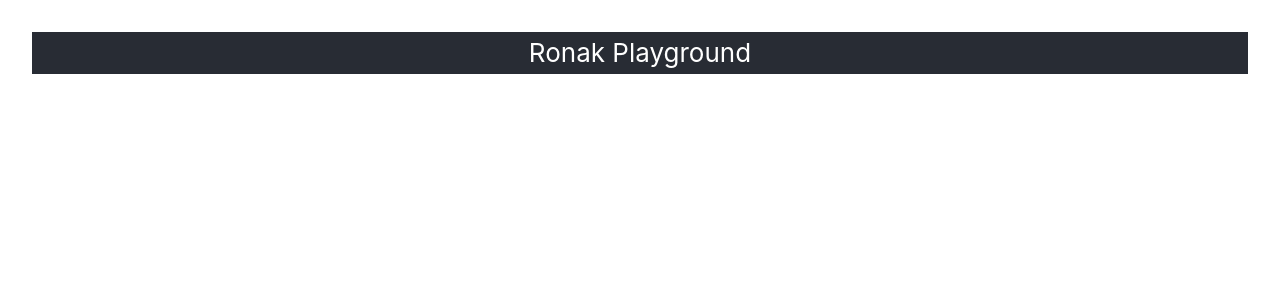
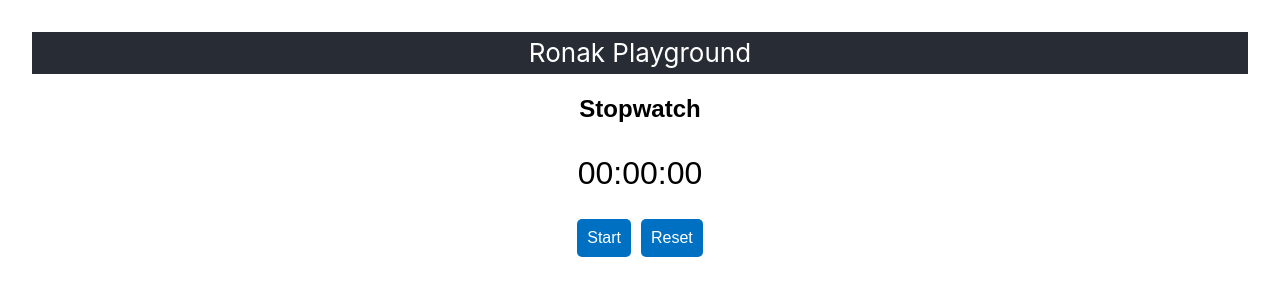
Before and after one commit to 21ronak/ronak-playground, a React (Create React App) app: page /Stopwatch in a window 1280 px wide. Before the commit this address had no page. Shown: the top 300 px of the page. Built offline with nearby package versions, Linux system fonts and the light colour scheme.

Commit message:
Add StopWatch

```diff
--- a/src/App.tsx
+++ b/src/App.tsx
@@ -20,6 +20,7 @@ import SeatBooking from './components/SeatBooking/SeatBooking';
 import PlayerTable from './components/TableSorting';
 import VirtualizedList from './components/VirtualizedList';
 import TableGrid from './components/TableGrid';
+import Stopwatch from './components/StopWatch';
 
 function App() {
   return (
@@ -47,6 +48,7 @@ function App() {
           <Route path="/PlayerTable" element={<PlayerTable />} />
           <Route path="/VirtualizedList" element={<VirtualizedList />} />
           <Route path="/TableGrid" element={<TableGrid />} />
+          <Route path="/Stopwatch" element={<Stopwatch />} />
         </Routes>
       </Router>
     </div>
--- a/src/Home.js
+++ b/src/Home.js
@@ -24,6 +24,7 @@ const Home = () => {
         <li><Link to="/PlayerTable">PlayerTableSort</Link></li>
         <li><Link to="/VirtualizedList">VirtualizedList</Link></li>
         <li><Link to="/TableGrid">TableGrid</Link></li>
+        <li><Link to="/Stopwatch">Stopwatch</Link></li>
       </ul>
     </div>
   );
--- /dev/null
+++ b/src/components/StopWatch.js
@@ -0,0 +1,70 @@
+import React, { useState, useEffect, useRef } from 'react';
+
+const Stopwatch = () => {
+  // time is maintained in centiseconds (1 centisecond = 10 ms)
+  const [time, setTime] = useState(0);
+  const [isRunning, setIsRunning] = useState(false);
+  const intervalRef = useRef(null);
+
+  // useEffect to manage the timer interval
+  useEffect(() => {
+    // When isRunning is true, set up an interval to update the time every 10ms
+    if (isRunning) {
+      intervalRef.current = setInterval(() => {
+        setTime((prevTime) => prevTime + 1);
+      }, 10);
+    } else if (!isRunning && intervalRef.current !== null) {
+      clearInterval(intervalRef.current);
+      intervalRef.current = null;
+    }
+
+    // Clean up the interval on unmount
+    return () => clearInterval(intervalRef.current);
+  }, [isRunning]);
+
+  // Start, stop, and reset handlers
+  const startTimer = () => setIsRunning(true);
+  const stopTimer = () => setIsRunning(false);
+  const resetTimer = () => {
+    setIsRunning(false);
+    setTime(0);
+  };
+
+  // Formatting the time (centiseconds to mm:ss:cs)
+  const formatTime = (timeInCs) => {
+    // Calculate minutes. One minute equals 6000 centiseconds (60 seconds * 100 centiseconds)
+    const minutes = Math.floor(timeInCs / 6000);
+
+    // Calculate seconds. Using the remainder from minutes, one second is 100 centiseconds.
+    const seconds = Math.floor((timeInCs % 6000) / 100);
+
+    // Centiseconds remain after accounting for minutes and seconds.
+    const centiseconds = timeInCs % 100;
+
+    // pad the numbers with a leading zero if they are less than 10.
+    const pad = (num) => String(num).padStart(2, '0');
+
+    return `${pad(minutes)}:${pad(seconds)}:${pad(centiseconds)}`;
+  };
+
+  return (
+    <div style={{ textAlign: 'center', fontFamily: 'Arial, sans-serif' }}>
+      <h1>Stopwatch</h1>
+      <div style={{ fontSize: '2rem', margin: '20px' }}>{formatTime(time)}</div>
+      <div>
+        {!isRunning ? (
+          <button onClick={startTimer} style={{ marginRight: '10px' }}>
+            Start
+          </button>
+        ) : (
+          <button onClick={stopTimer} style={{ marginRight: '10px' }}>
+            Stop
+          </button>
+        )}
+        <button onClick={resetTimer}>Reset</button>
+      </div>
+    </div>
+  );
+};
+
+export default Stopwatch;
```
